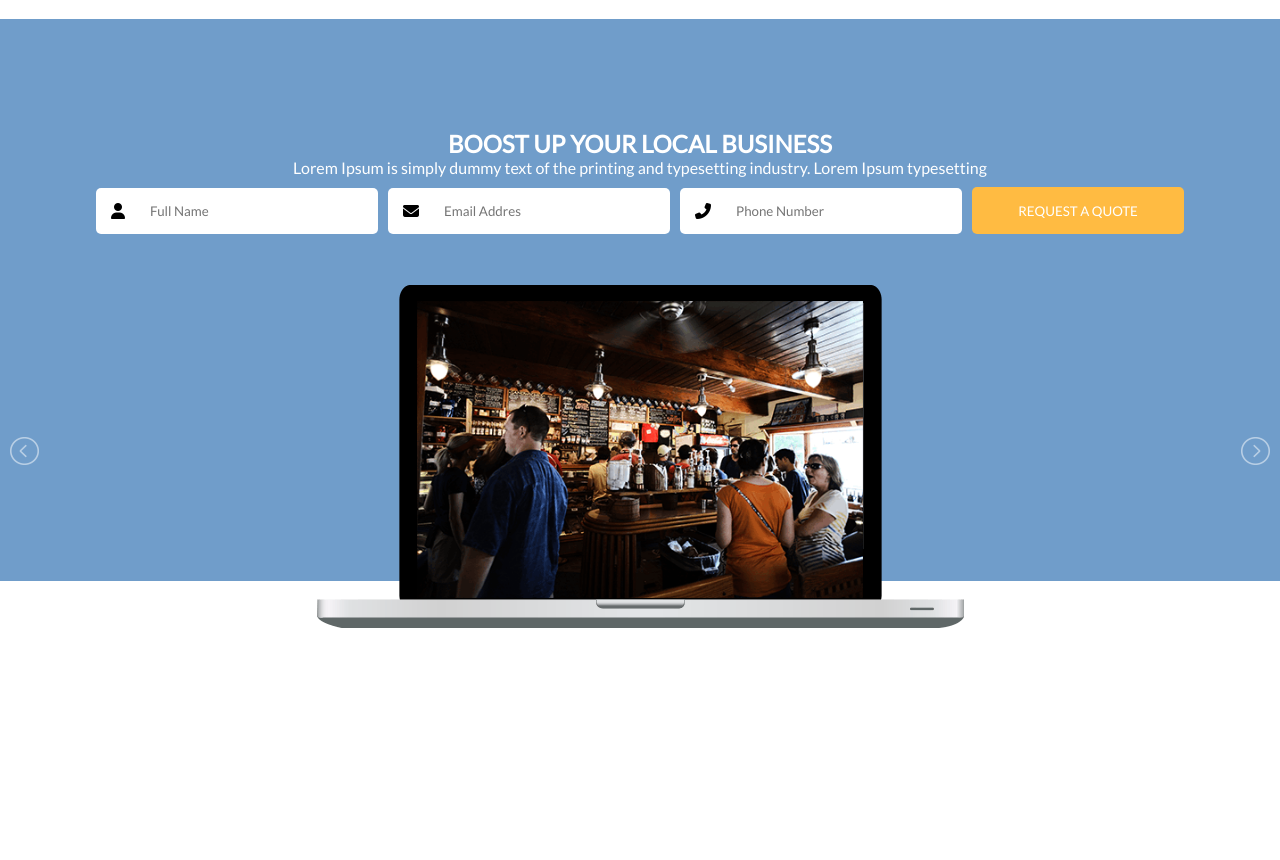
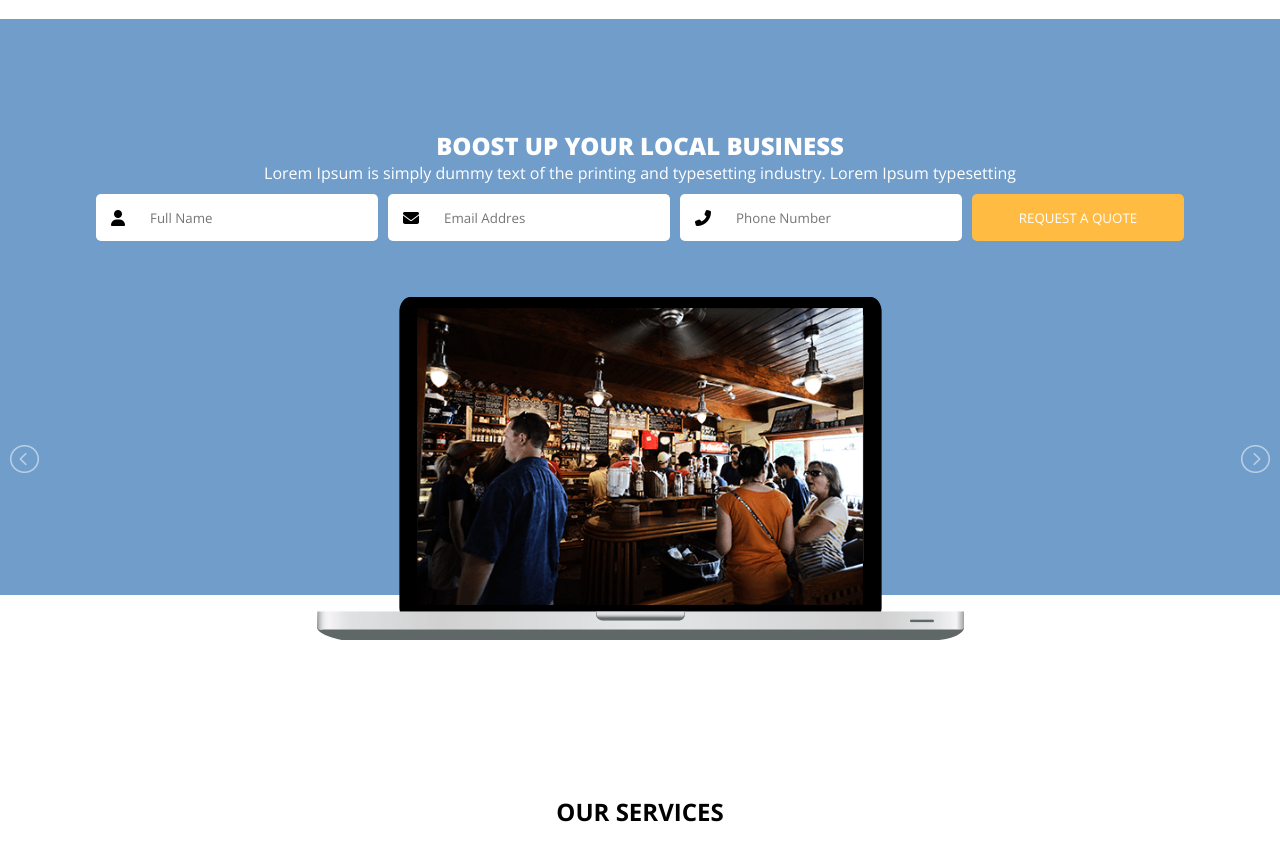
Before and after one commit to bbdk612/busness-template, a website: page index.html in a window 1280 px wide. Shown: the part 74-934 px from the top of the page. Drawn offline with nearby package versions, Linux system fonts and the light colour scheme.

Commit message:
work starting

```diff
--- a/index.html
+++ b/index.html
@@ -12,6 +12,7 @@
     <link rel="preconnect" href="https://fonts.googleapis.com">
     <link rel="preconnect" href="https://fonts.gstatic.com" crossorigin>
     <link href="https://fonts.googleapis.com/css2?family=Lato:wght@300;400&display=swap" rel="stylesheet">
+    <link href="https://fonts.googleapis.com/css2?family=Open+Sans:wght@400;500;700;800&display=swap" rel="stylesheet">
     <!-- ICONS -->
     <link rel="stylesheet" href="https://cdn.jsdelivr.net/npm/bootstrap-icons@1.5.0/font/bootstrap-icons.css">
     <script src="https://kit.fontawesome.com/50690ef430.js" crossorigin="anonymous"></script>
@@ -50,7 +51,7 @@
 
     <section id="banner">
         <div class="banner__inner">
-            <h2 class="banner__head">Boost up your Local business</h2>
+            <h1 class="banner__head">Boost up your Local business</h2>
             <p class="banner__text">Lorem Ipsum is simply dummy text of the printing and typesetting industry. Lorem Ipsum typesetting</p>
             <form action="" class="banner__form">
                 <div class="banner__input">
@@ -91,8 +92,8 @@
     </section>
 
     <section id="service">
-        <div class="service__head">
-            <h3></h3>
+        <div class="service__heading">
+            <h1>Our Services</h1>
         </div>
     </section>
 
--- a/sass/main.sass
+++ b/sass/main.sass
@@ -4,9 +4,10 @@ $orange: #FFBB42
     margin: 0
     box-sizing: border-box
     font-family: sans-serif
-    font-family: "Lato"
+    font-family: "Open Sans"
 
 header
+    font-family: "Lato"
     display: flex
     padding-top: 22px
     padding-bottom: 22px
@@ -117,6 +118,7 @@ header
 .banner__head
     color: white
     text-transform: uppercase
+    font-weight: 800
 
 .banner__text
     color: white
@@ -189,11 +191,7 @@ header
     margin: 0 auto
     padding-bottom: 0
     margin-bottom: -380px
-    // height: 100%
-    // background-image: url(../img/Laptop.png)
-    // background-position: center
-    // background-repeat: no-repeat
-    // padding: 17px 17px 61px 17px
+
     &>img
         max-width: 647px
         position: relative
@@ -212,3 +210,11 @@ header
 #service
     padding-top: 200px
     background-color: white
+    display: flex
+    flex-direction: column
+    justify-content: center
+    align-items: center
+
+.service__heading
+    h1
+        text-transform: uppercase
```
Also changed, not shown: css/main.css, 1 other file.
